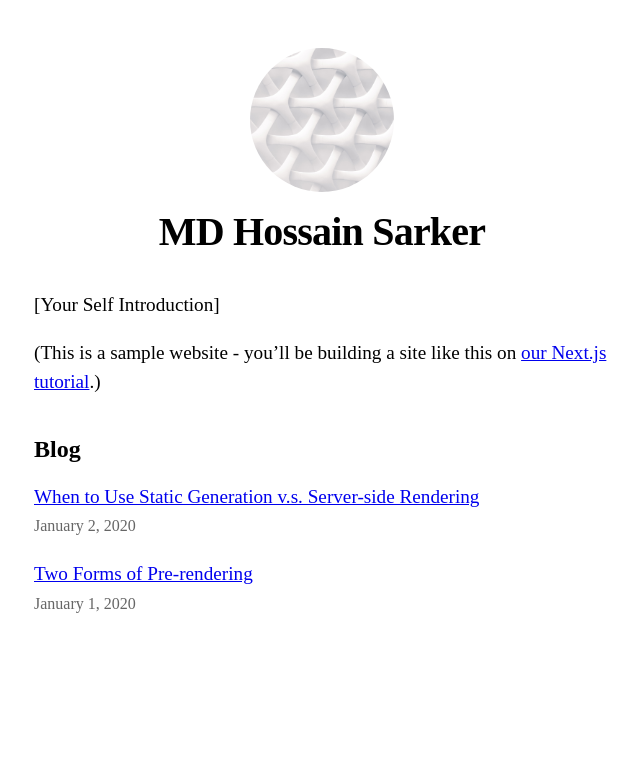
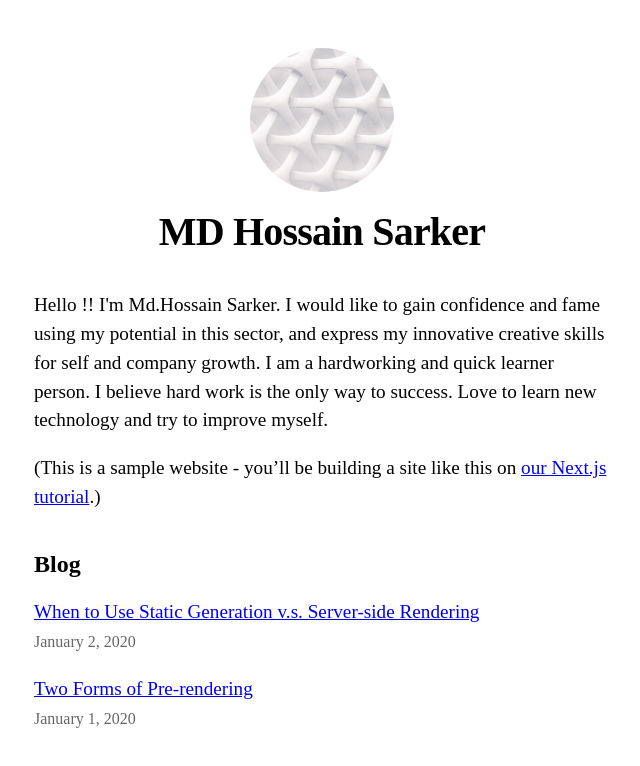
Before and after one commit to Mossahid123/next-basic-blog-site, a Next.js app: page / in a window 1280 px wide. Shown: the top 766 px of the page, without its empty margins (318-958 px from the left). Built offline with nearby package versions, Linux system fonts and the light colour scheme.

Commit message:
updated about myself

```diff
--- a/pages/index.js
+++ b/pages/index.js
@@ -26,7 +26,7 @@ export default function Home({allPostsData}) {
         <title>{siteTitle}</title>
       </Head>
       <section className={utilStyles.headingMd}>
-        <p>[Your Self Introduction]</p>
+        <p>Hello !! I'm Md.Hossain Sarker. I would like to gain confidence and fame using my potential in this sector, and express my innovative creative skills for self and company growth. I am a hardworking and quick learner person. I believe hard work is the only way to success. Love to learn new technology and try to improve myself.</p>
         <p>
           (This is a sample website - you’ll be building a site like this on{' '}
           <a href="https://nextjs.org/learn">our Next.js tutorial</a>.)
```
